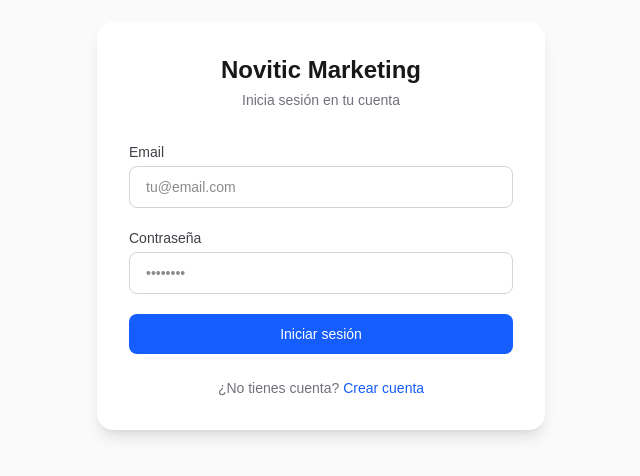
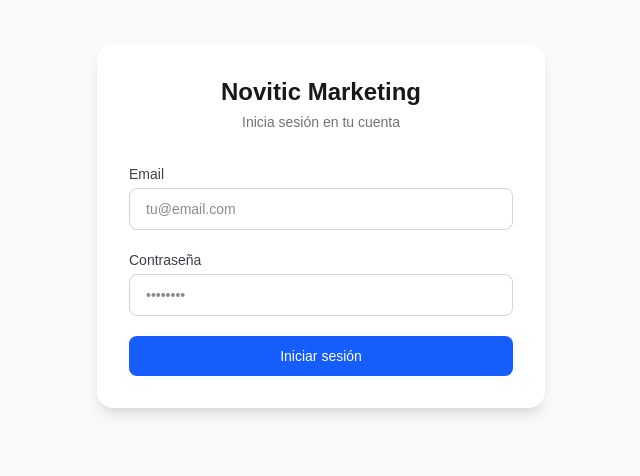
Before and after one commit to alex-alexey/Novitic-Marketing, a Next.js app: page /login in a window 1280 px wide. Shown: the part 174-650 px from the top of the page, without its empty margins (319-959 px from the left). Built offline with nearby package versions, Linux system fonts and the light colour scheme.

Commit message:
fix: wrap useSearchParams in Suspense boundary on login page

```diff
--- a/src/app/login/page.tsx
+++ b/src/app/login/page.tsx
@@ -1,11 +1,10 @@
 "use client";
 
 import { signIn } from "next-auth/react";
-import { useState, FormEvent } from "react";
+import { useState, FormEvent, Suspense } from "react";
 import { useRouter, useSearchParams } from "next/navigation";
-import Link from "next/link";
 
-export default function LoginPage() {
+function LoginForm() {
   const router = useRouter();
   const searchParams = useSearchParams();
   const registered = searchParams.get("registered");
@@ -36,7 +35,6 @@
   }
 
   return (
-    <div className="min-h-screen flex items-center justify-center bg-zinc-50">
     <div className="w-full max-w-md bg-white rounded-2xl shadow-lg p-8">
       <div className="mb-8 text-center">
         <h1 className="text-2xl font-bold text-zinc-900">Novitic Marketing</h1>
@@ -86,14 +84,16 @@
           {loading ? "Iniciando sesión..." : "Iniciar sesión"}
         </button>
       </form>
-
-        <p className="mt-6 text-center text-sm text-zinc-500">
-          ¿No tienes cuenta?{" "}
-          <Link href="/register" className="text-blue-600 hover:underline font-medium">
-            Crear cuenta
-          </Link>
-        </p>
-      </div>
     </div>
   );
 }
+
+export default function LoginPage() {
+  return (
+    <div className="min-h-screen flex items-center justify-center bg-zinc-50">
+      <Suspense fallback={<div className="w-full max-w-md bg-white rounded-2xl shadow-lg p-8 text-center text-zinc-400">Cargando...</div>}>
+        <LoginForm />
+      </Suspense>
+    </div>
+  );
+}
```
Lines whose indentation alone changed are shown as unchanged.
